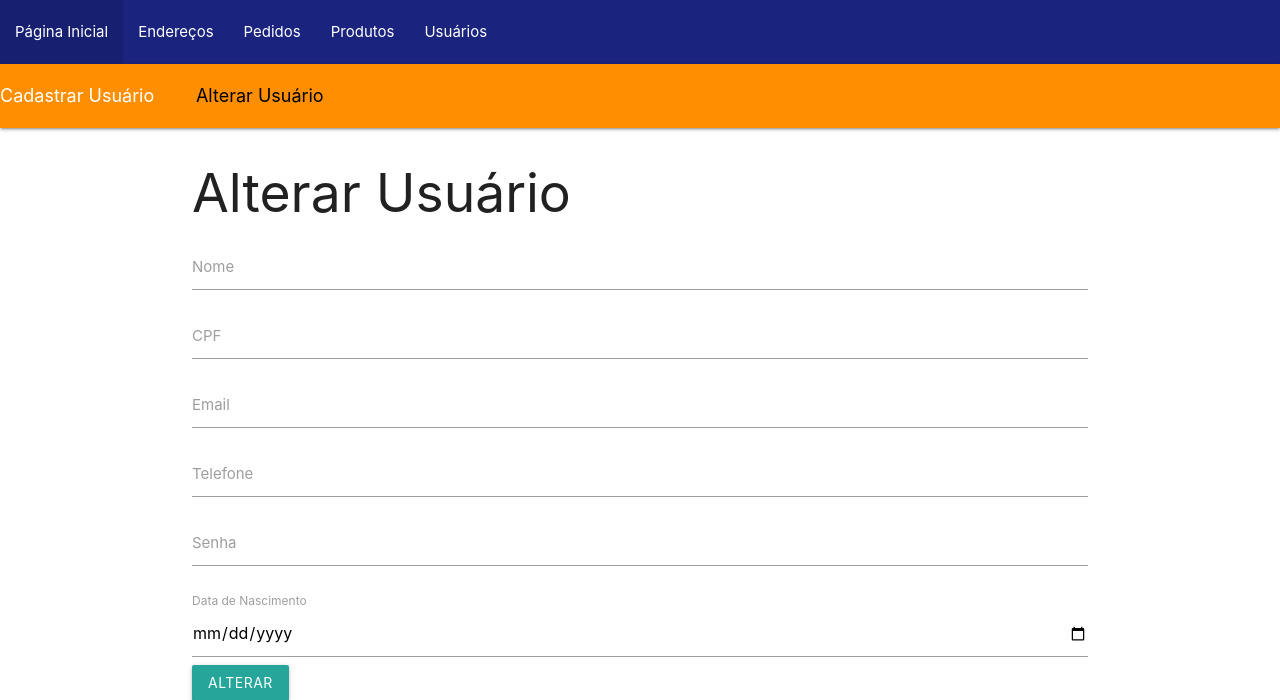
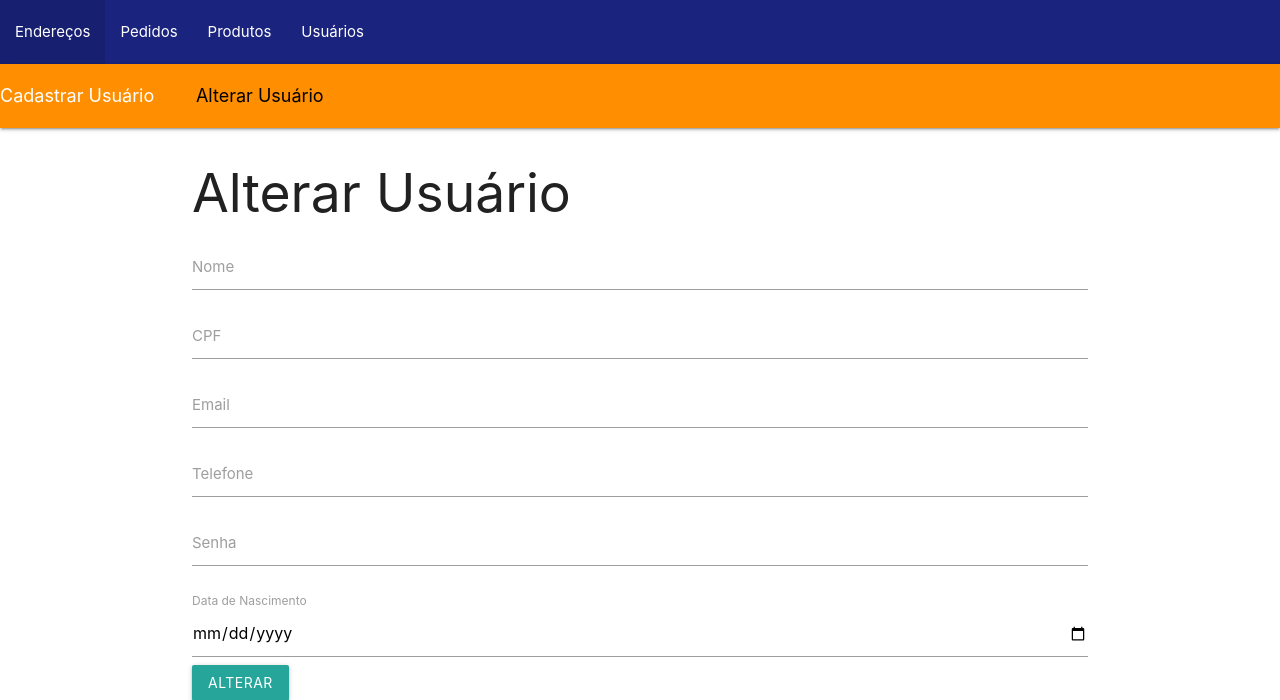
Before and after one commit to DavidRFRod/Delivery, a PHP site: page /altera_usuario.php?registro=1 in a window 1280 px wide. Shown: the top 700 px of the page. Run offline with PHP 8.4, Linux system fonts and the light colour scheme; data that the repository does not hold is empty; some libraries are stand-ins or nearby versions.

Commit message:
alterações

```diff
--- a/altera_endereco.php
+++ b/altera_endereco.php
@@ -10,9 +10,6 @@
     <nav class="grey darken-3">
         <div class="collapse navbar-collapse" id="navbarNav">
             <ul class="navbar-nav">
-                <li class="nav-item">
-                    <a class="nav-link" href="index.php">Página Inicial</a>
-                </li>
                 <li class="nav-item">
                     <a class="nav-link" href="endereco.php">Endereços</a>
                 </li>
--- a/altera_pedido.php
+++ b/altera_pedido.php
@@ -10,9 +10,6 @@
     <nav class="grey darken-3">
         <div class="collapse navbar-collapse" id="navbarNav">
             <ul class="navbar-nav">
-                <li class="nav-item">
-                    <a class="nav-link" href="index.php">Página Inicial</a>
-                </li>
                 <li class="nav-item">
                     <a class="nav-link" href="endereco.php">Endereços</a>
                 </li>
--- a/altera_produto.php
+++ b/altera_produto.php
@@ -10,9 +10,6 @@
     <nav class="grey darken-3">
         <div class="collapse navbar-collapse" id="navbarNav">
             <ul class="navbar-nav">
-                <li class="nav-item">
-                    <a class="nav-link" href="index.php">Página Inicial</a>
-                </li>
                 <li class="nav-item">
                     <a class="nav-link" href="endereco.php">Endereços</a>
                 </li>
--- a/altera_usuario.php
+++ b/altera_usuario.php
@@ -10,9 +10,6 @@
     <nav class="indigo darken-4">
         <div class="collapse navbar-collapse" id="navbarNav">
             <ul class="navbar-nav">
-                <li class="nav-item">
-                    <a class="nav-link" href="index.php">Página Inicial</a>
-                </li>
                 <li class="nav-item">
                     <a class="nav-link" href="endereco.php">Endereços</a>
                 </li>
--- a/endereco.php
+++ b/endereco.php
@@ -15,9 +15,6 @@ verificaLogin();
         <nav class="grey darken-3">
             <div class="collapse navbar-collapse" id="navbarNav">
                 <ul class="navbar-nav">
-                    <li class="nav-item">
-                        <a class="nav-link" href="index.php">Página Inicial</a>
-                    </li>
                     <li class="nav-item">
                         <a class="nav-link" href="endereco.php">Endereços</a>
                     </li>
--- a/pedido.php
+++ b/pedido.php
@@ -15,9 +15,6 @@ verificaLogin();
     <nav class="grey darken-3">
         <div class="collapse navbar-collapse" id="navbarNav">
             <ul class="navbar-nav">
-                <li class="nav-item">
-                    <a class="nav-link" href="index.php">Página Inicial</a>
-                </li>
                 <li class="nav-item">
                     <a class="nav-link" href="endereco.php">Endereços</a>
                 </li>
--- a/produto.php
+++ b/produto.php
@@ -16,9 +16,6 @@ verificaLogin();
         <nav class="grey darken-3">
             <div class="collapse navbar-collapse" id="navbarNav">
                 <ul class="navbar-nav">
-                    <li class="nav-item">
-                        <a class="nav-link" href="index.php">Página Inicial</a>
-                    </li>
                     <li class="nav-item">
                         <a class="nav-link" href="endereco.php">Endereços</a>
                     </li>
--- a/usuario.php
+++ b/usuario.php
@@ -14,9 +14,6 @@ verificaLogin();
     <nav class="grey darken-3">
         <div class="collapse navbar-collapse" id="navbarNav">
             <ul class="navbar-nav">
-                <li class="nav-item">
-                    <a class="nav-link" href="index.php">Página Inicial</a>
-                </li>
                 <li class="nav-item">
                     <a class="nav-link" href="endereco.php">Endereços</a>
                 </li>
```
